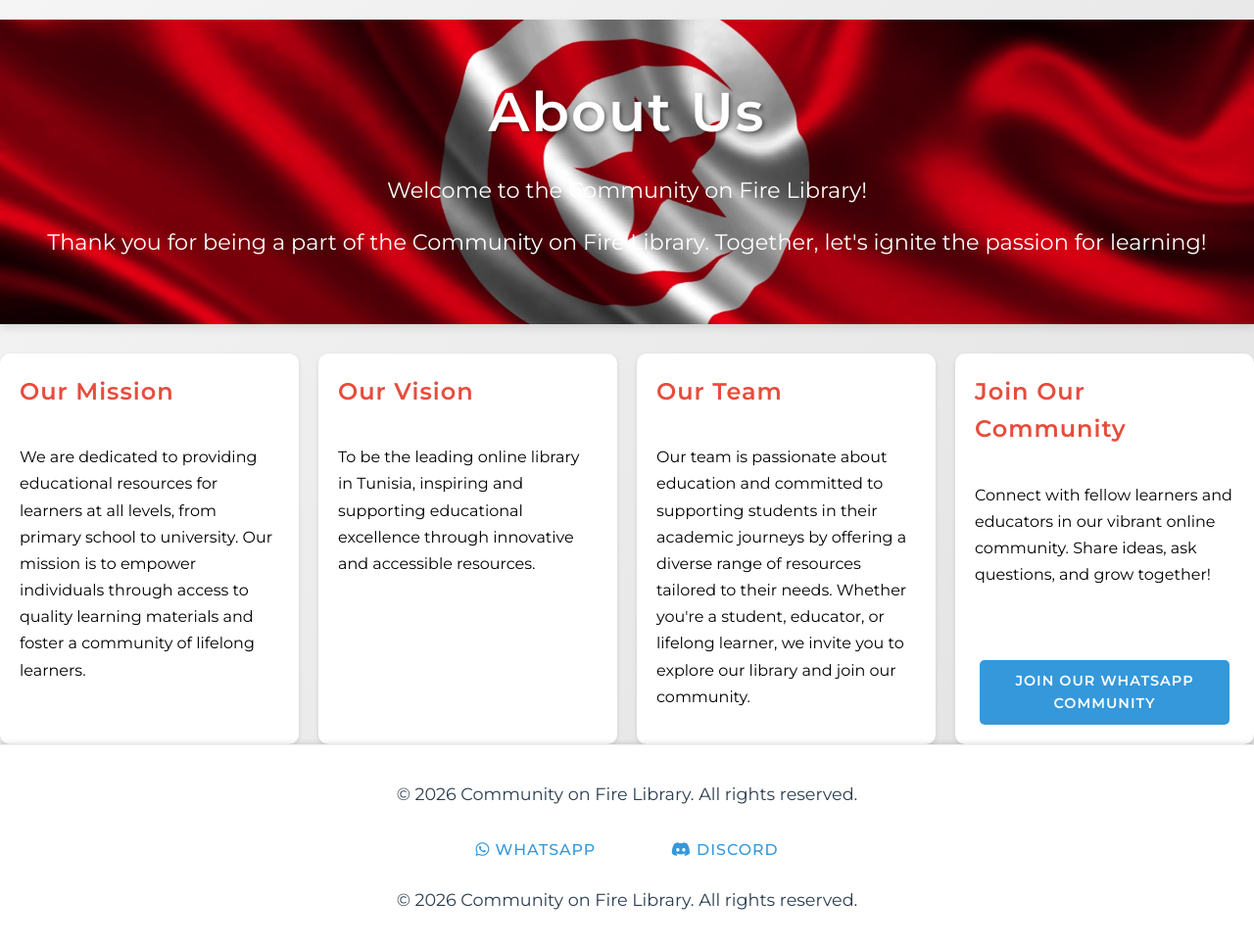
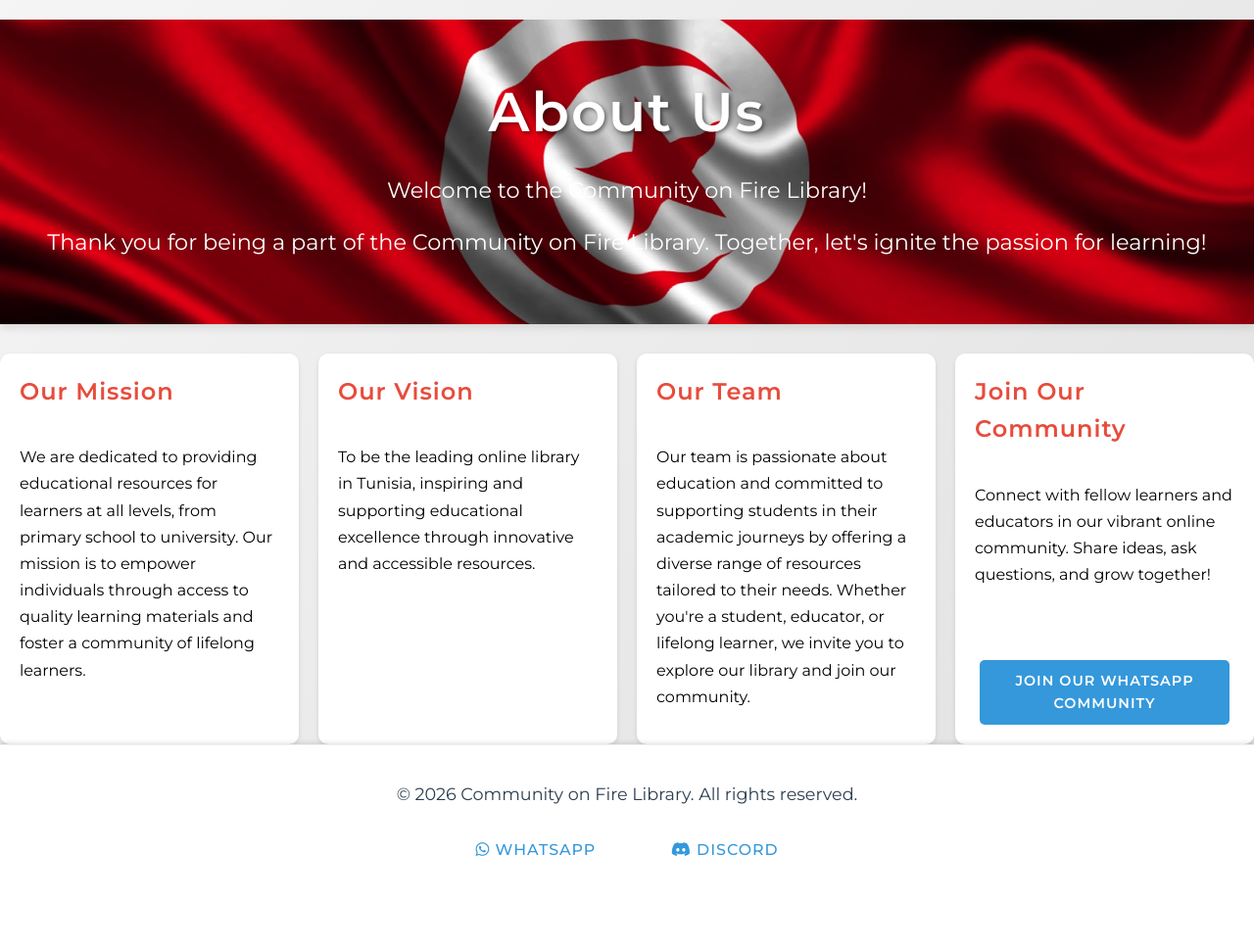
Before and after one commit to ziyed18/Commuinty_on_fire, a plain HTML site: page html/About_Us.html in a window 1280 px wide. Shown: the whole page at 98% size. After the commit the page ends 919 px from the top, so only its background shows below. Drawn offline with Linux system fonts and the light colour scheme.

Commit message:
Resolve all merge conflicts

```diff
--- a/html/About_Us.html
+++ b/html/About_Us.html
@@ -62,7 +62,6 @@
                 <a href="https://discord.gg/VquXsvJTjP" target="_blank" class="social-link"><i class="fab fa-discord"></i> Discord</a>
             </div>
         </div>
-        <p class="copyright">&copy; 2026 Community on Fire Library. All rights reserved.</p>
     </footer>
 </body>
 </html>
```
Also changed, not shown: html/Baccalaureate.html (+0 -1 lines), html/Home.html (+0 -1 lines), html/Preparatory.html (+0 -1 lines), html/Secondary.html (+0 -1 lines), html/University.html (+0 -1 lines).
